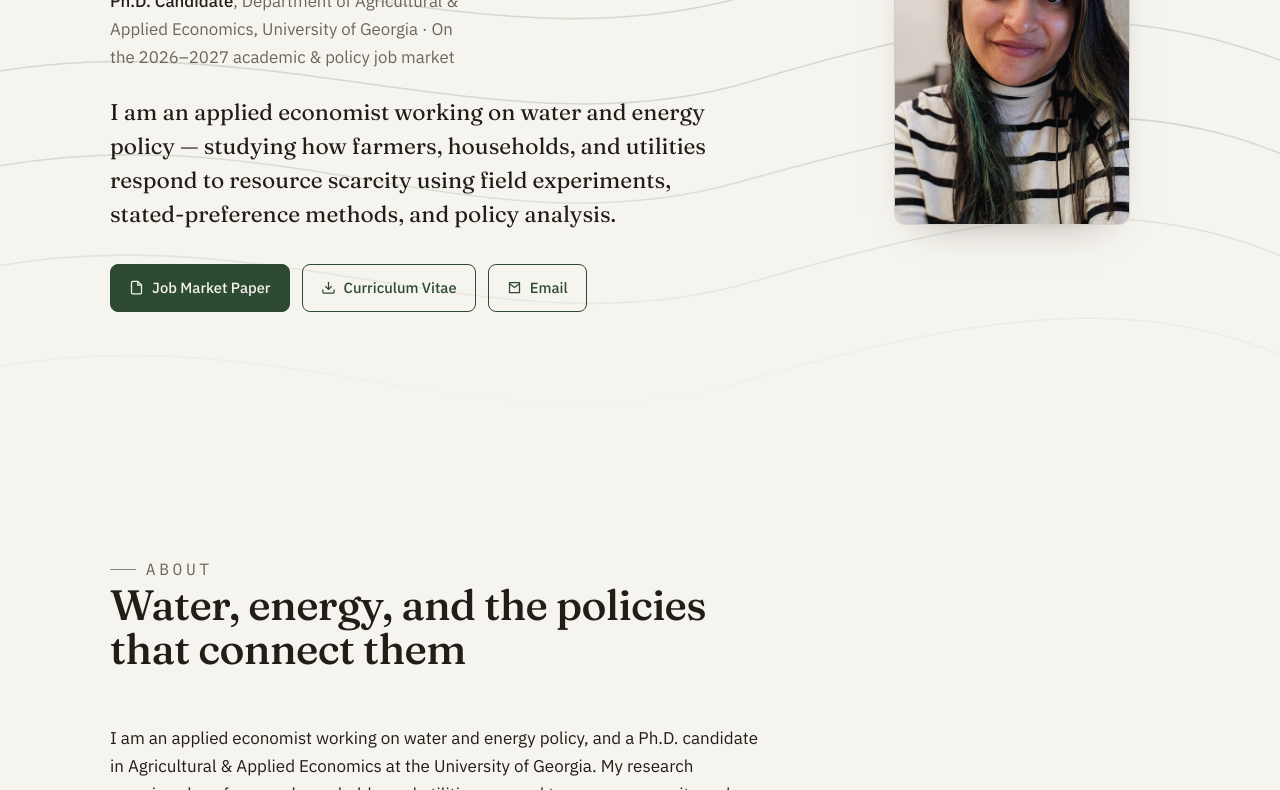
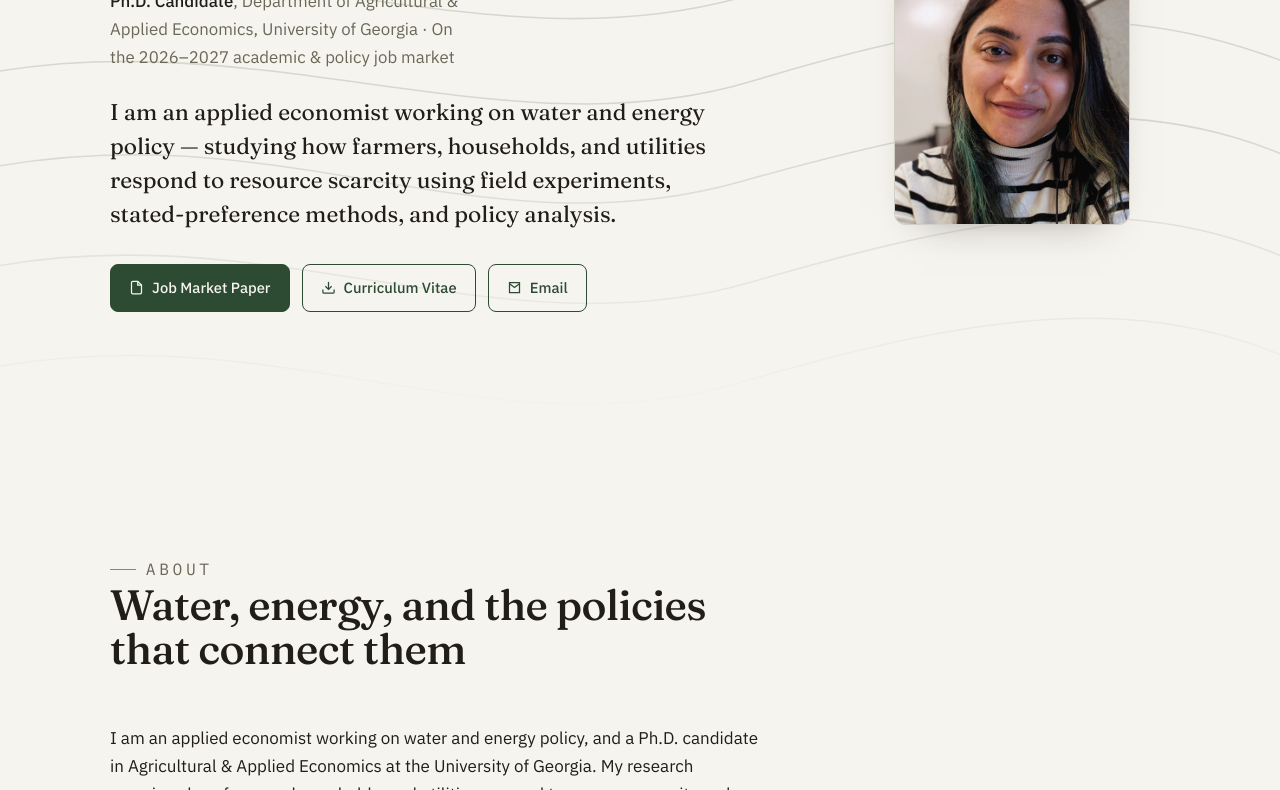
Before and after one commit to kuhelikaghosh/kuhelikaghosh.github.io, a plain HTML site: page index.html in a window 1280 px wide. Shown: the part 305-1095 px from the top of the page. Drawn offline with Linux system fonts and the light colour scheme.

Commit message:
Add files via upload

```diff
--- a/index.html
+++ b/index.html
@@ -193,7 +193,7 @@
     background:var(--paper-2);border:1px solid var(--line);
     box-shadow:0 18px 40px -28px rgba(33,30,24,.5);
   }
-  .photo img{width:100%;height:100%;object-fit:cover;display:block}
+  .photo img{width:100%;height:100%;object-fit:cover;object-position:center top;display:block}
   .photo .ph{
     position:absolute;inset:0;display:flex;flex-direction:column;
     align-items:center;justify-content:center;gap:.5rem;
```
